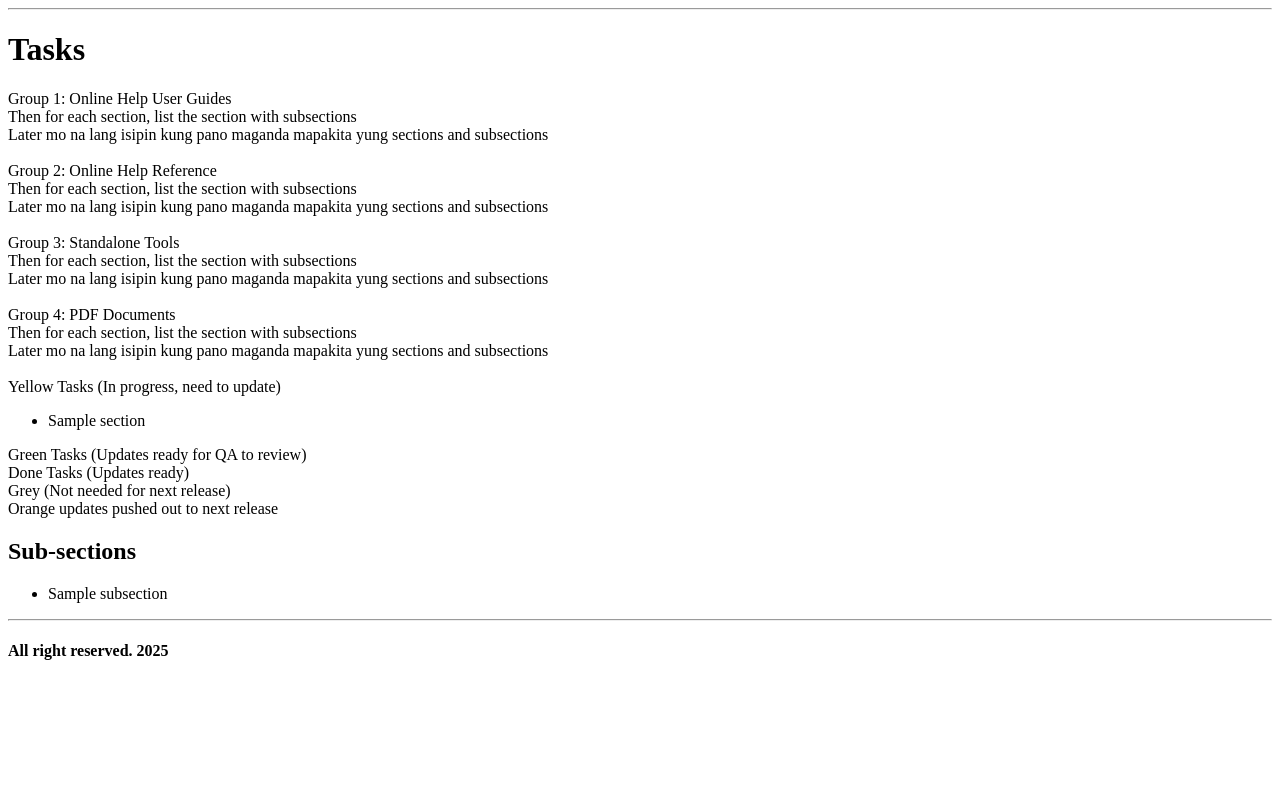
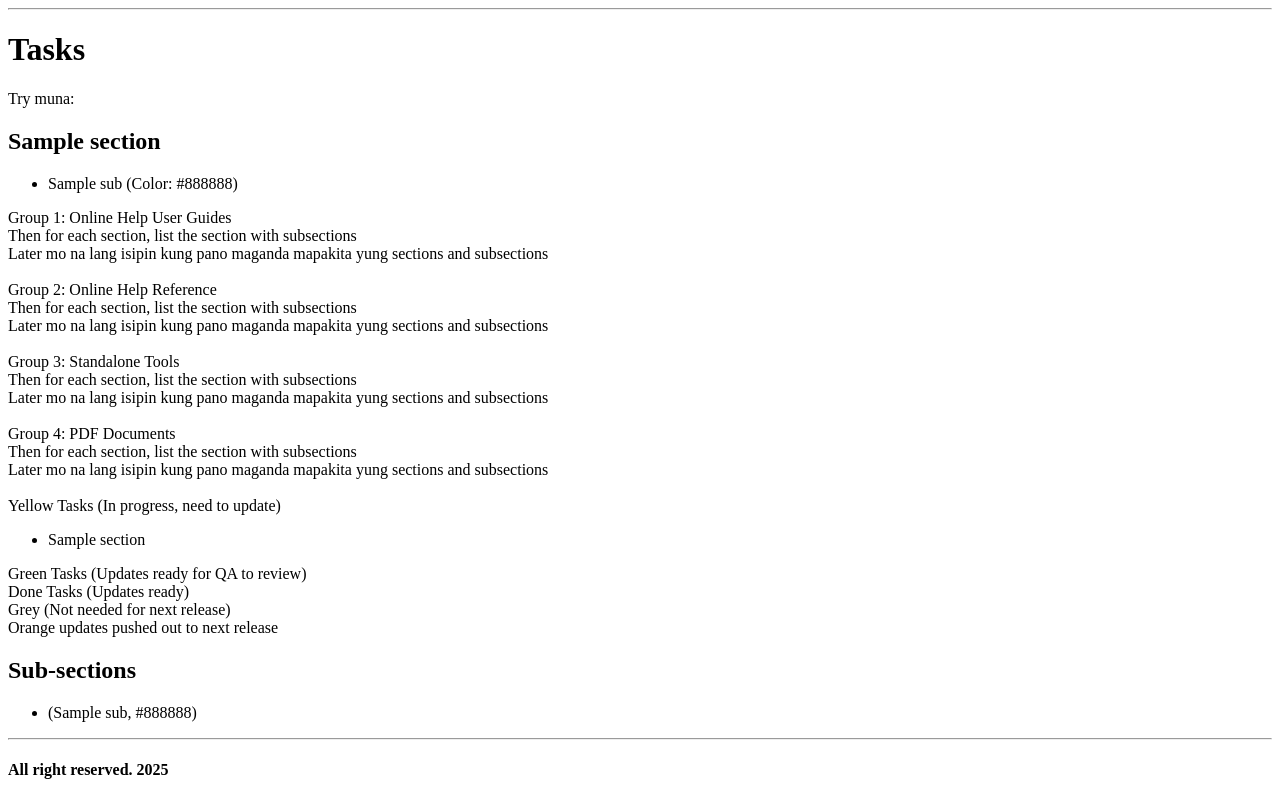
Before and after one commit to nathan-rushing/help_dashboard_django, a Django app: template dashboard/online_help/templates/online_help/tasks.html in a window 1280 px wide. Shown: the part 26-826 px from the top of the page. Before the commit the page ends 686 px from the top, so only its background shows below. Run offline with Django 5.2, Linux system fonts and the light colour scheme; the template is opened without the code that fills it: most values are stand-ins (such as "Sample title", 1, 10 or a date in 2020); parts of the project's set-up code (start-up, migrations or seed data) failed here and were passed over.

Commit message:
naka bullet na sa tasks page

```diff
--- a/dashboard/online_help/management/utility/display_subsections.py
+++ b/dashboard/online_help/management/utility/display_subsections.py
@@ -3,7 +3,7 @@
 """
 Displays the sections from the Radiant 2025.1 help assignments dataset.
 """
-df = pd.read_excel('online_help/management/dataset/Radiant_2025.1_help_assignments_v3.xlsx')
+df = pd.read_excel('online_help/management/dataset/Radiant_2025.1_help_assignments_v3_copy.xlsx')
 
 subsection_column = df['Sub-sections'].dropna()
 # print(subsection_column)
--- a/dashboard/online_help/management/utility/display_users.py
+++ b/dashboard/online_help/management/utility/display_users.py
@@ -3,7 +3,7 @@
 """
 Displays the sections from the Radiant 2025.1 help assignments dataset.
 """
-df = pd.read_excel('online_help/management/dataset/Radiant_2025.1_help_assignments_v3.xlsx')
+df = pd.read_excel('online_help/management/dataset/Radiant_2025.1_help_assignments_v3_copy.xlsx')
 
 writer_column = df['Writer'].dropna().drop_duplicates()
 # print(writer_column)
--- a/dashboard/online_help/templates/online_help/tasks.html
+++ b/dashboard/online_help/templates/online_help/tasks.html
@@ -3,6 +3,18 @@
 
 {% block content %}
     <h1>Tasks</h1>
+    <div>
+        Try muna:
+        <br>
+        {% for section in sections %}
+        <h2>{{ section.Section }}</h2>
+        <ul>
+            {% for sub, color in section.subsections %}
+            <li>{{ sub }} (Color: {{ color }})</li>
+            {% endfor %}
+        </ul>
+        {% endfor %}
+    </div>
     <div>
         Group 1: Online Help User Guides
         <br>
```
Also changed, not shown: dashboard/online_help/management/utility/display_online_help_user_guides.py (+19 -3 lines), dashboard/online_help/views.py (+6 -4 lines).
